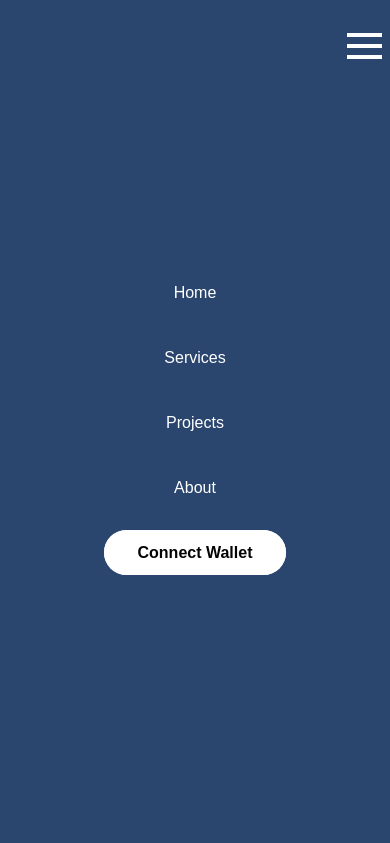
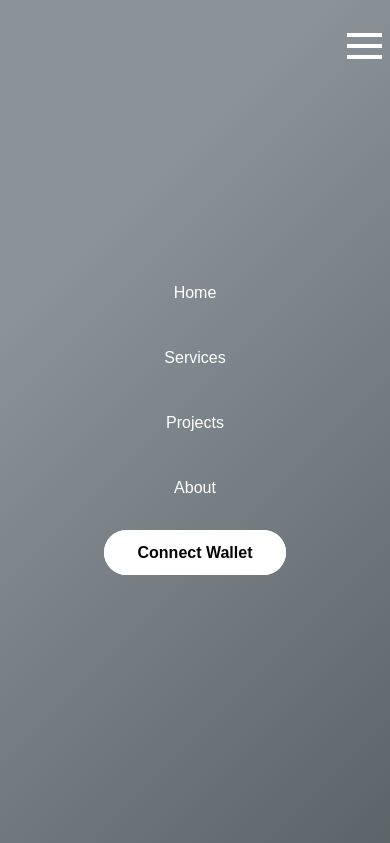
Before and after one commit to deepakmaan525/karmics-labs, a plain HTML site: page index.html in a window 390 px wide. Both pictures are taken after a click on the label 364 px from the left and 49 px from the top of the page. Shown: the top 843 px of the page. Drawn offline with nearby package versions, Linux system fonts and the light colour scheme; a web font is replaced by a local one.

Commit message:
modify-navbar

```diff
--- a/assets/css/style.css
+++ b/assets/css/style.css
@@ -498,6 +498,11 @@ align-items: flex-start;
         left: 39%;
     }
 }
+@media (min-width:1200px) {
+    .text-blur{
+        width: 262px;
+    }
+}
 @media (max-width:992px) {
     .mobileView {
         flex-direction: column;
@@ -508,9 +513,11 @@ align-items: flex-start;
         z-index: 2;
         width: 100%;
         height: 100%;
+        overflow: hidden;
         right: -100%;
         transition: .6s;
-        background-color: #2a466e;
+        background-color: #5b6467;
+        background-image: linear-gradient(315deg, #5b6467 0%, #8b939a 74%);
     }
     .mobileView.show {
         right: 0;
@@ -522,8 +529,3 @@ align-items: flex-start;
         top: 33px;
     }
 }
-@media (min-width:1200px) {
-    .text-blur{
-        width: 262px;
-    }
-}
--- a/assets/js/app.js
+++ b/assets/js/app.js
@@ -3,4 +3,5 @@ let menu = document.querySelector(".menu")
 
 menu.addEventListener("click",function(){
     mobileView.classList.toggle("show")
+    document.querySelector("body").classList.toggle("overflow-hidden")
 })
```
